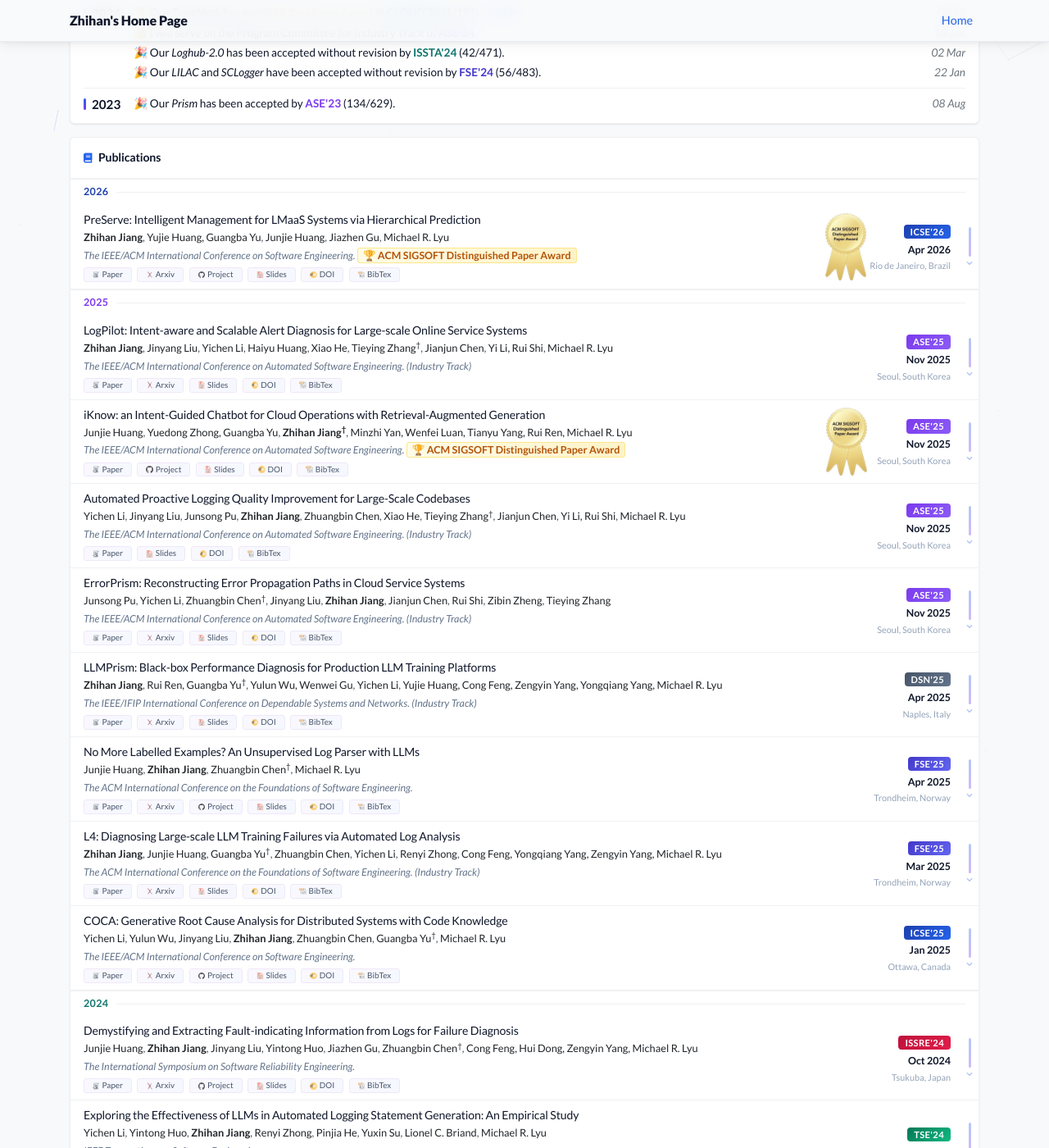
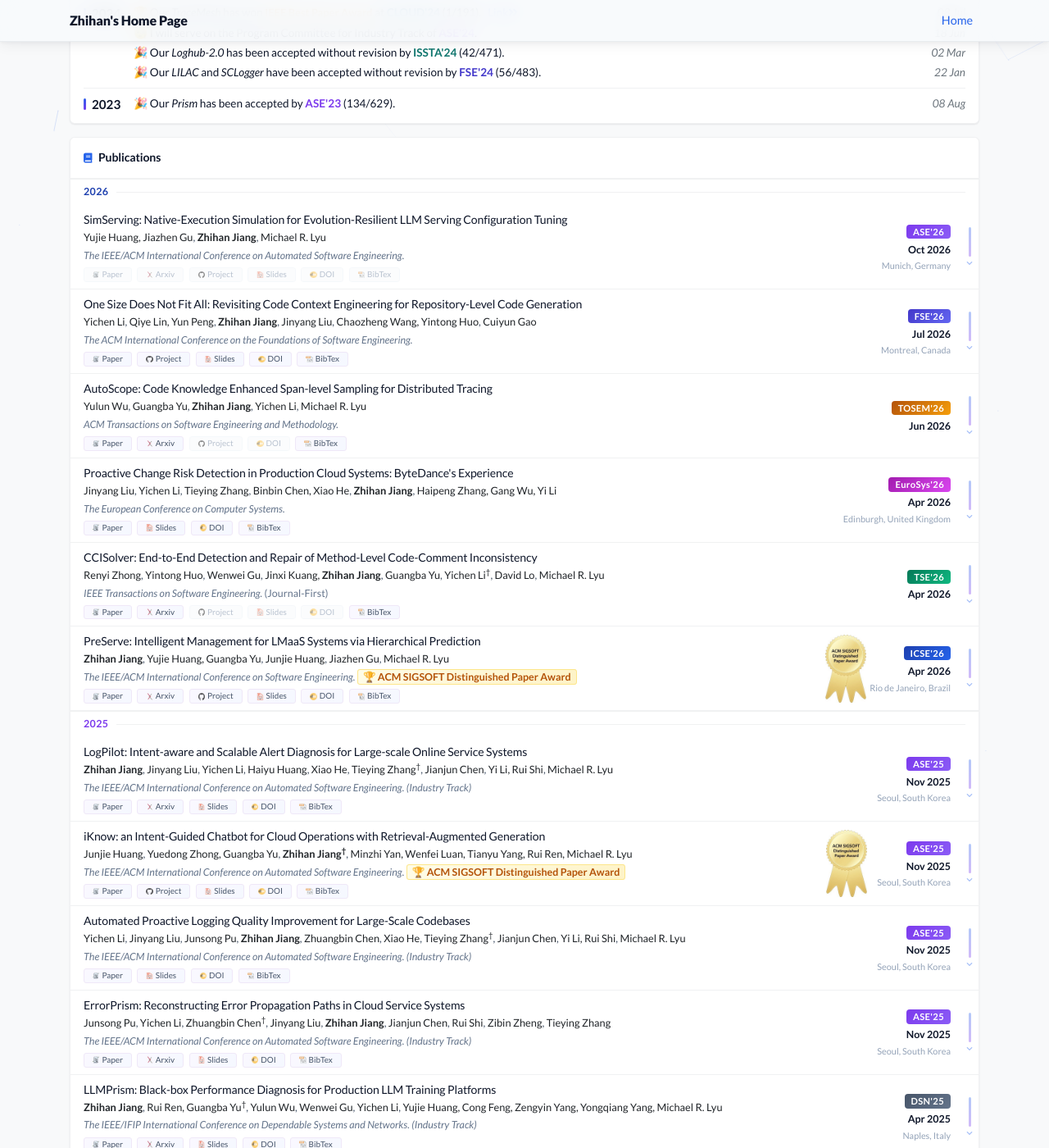
Before and after one commit to zhjiang22/zhjiang22.github.io, a Jekyll site: the page built from index.html, in a window 1280 px wide and 1400 px high, scrolled down 1029 px. Shown: the whole window at 82% size. Built offline with Jekyll 4.4.1, drawn with Linux system fonts in a browser that asks for light colours; a style sheet for code colours, icons or effects is not loaded.

Commit message:
feat: add 2026 publications (Aegis, CodeContext, AutoScope, CCISolver, SimServing)
- Add 5 new 2026 entries with concise house-style abstracts
- Add paper/slides/bibtex under files/EuroSys26, FSE26, TOSEM2026, TSE26
- Add co-author links (Yulun Wu, David Lo, Cuiyun Gao, Yun Peng)
- Add badge-tosem and badge-eurosys styles
- SimServing is a placeholder (files/abstract pending)

Co-Authored-By: Claude Fable 5 <noreply@anthropic.com>

```diff
--- a/assets/css/global.css
+++ b/assets/css/global.css
@@ -685,6 +685,8 @@ img.lazy {
 .badge-custom.badge-dsn  { background: linear-gradient(135deg, #475569, #64748b); }
 .badge-custom.badge-issre { background: linear-gradient(135deg, #be123c, #e11d48); }
 .badge-custom.badge-cloud { background: linear-gradient(135deg, #0369a1, #0ea5e9); }
+.badge-custom.badge-tosem { background: linear-gradient(135deg, #b45309, #f59e0b); }
+.badge-custom.badge-eurosys { background: linear-gradient(135deg, #a21caf, #d946ef); }
 
 .pub-award {
     font-size: 0.8rem;
--- /dev/null
+++ b/files/EuroSys26/Aegis-bibtex.txt
@@ -0,0 +1,7 @@
+@inproceedings{liu2026proactive,
+  title={Proactive Change Risk Detection in Production Cloud Systems: ByteDance’s Experience},
+  author={Liu, Jinyang and Li, Yichen and Zhang, Tieying and Chen, Binbin and He, Xiao and Jiang, Zhihan and Zhang, Haipeng and Wu, Gang and Li, Yi},
+  booktitle={Proceedings of the 21st European Conference on Computer Systems},
+  pages={1565--1580},
+  year={2026}
+}
--- /dev/null
+++ b/files/FSE26/CCE-bibtex.txt
@@ -0,0 +1,10 @@
+@article{li2026one,
+  title={One Size Does Not Fit All: Revisiting Code Context Engineering for Repository-Level Code Generation},
+  author={Li, Yichen and Lin, Qiye and Peng, Yun and Jiang, Zhihan and Liu, Jinyang and Wang, Chaozheng and Huo, Yintong and Gao, Cuiyun},
+  journal={Proceedings of the ACM on Software Engineering},
+  volume={3},
+  number={FSE},
+  pages={2952--2975},
+  year={2026},
+  publisher={ACM New York, NY, USA}
+}
--- /dev/null
+++ b/files/TOSEM2026/AutoScope-bibtex.txt
@@ -0,0 +1,6 @@
+@article{wu2025trace,
+  title={Trace sampling 2.0: code knowledge enhanced span-level sampling for distributed tracing},
+  author={Wu, Yulun and Yu, Guangba and Jiang, Zhihan and Li, Yichen and Lyu, Michael R},
+  journal={arXiv preprint arXiv:2509.13852},
+  year={2025}
+}
--- /dev/null
+++ b/files/TSE26/CCISolver-bibtex.txt
@@ -0,0 +1,6 @@
+@article{zhong2025ccisolver,
+  title={Ccisolver: End-to-end detection and repair of method-level code-comment inconsistency},
+  author={Zhong, Renyi and Huo, Yintong and Gu, Wenwei and Kuang, Jinxi and Jiang, Zhihan and Yu, Guangba and Li, Yichen and Lo, David and Lyu, Michael R},
+  journal={arXiv preprint arXiv:2506.20558},
+  year={2025}
+}
```
Also changed, not shown: _data/authors.yml (+16 -0 lines), _publications/2026/2026-ASE-SimServing.md (added, +23 -0 lines), _publications/2026/2026-EuroSys-Aegis.md (added, +27 -0 lines), _publications/2026/2026-FSE-CodeContext.md (added, +28 -0 lines), _publications/2026/2026-TOSEM-AutoScope.md (added, +24 -0 lines), _publications/2026/2026-TSE-CCISolver.md (added, +29 -0 lines), 6 other files.
